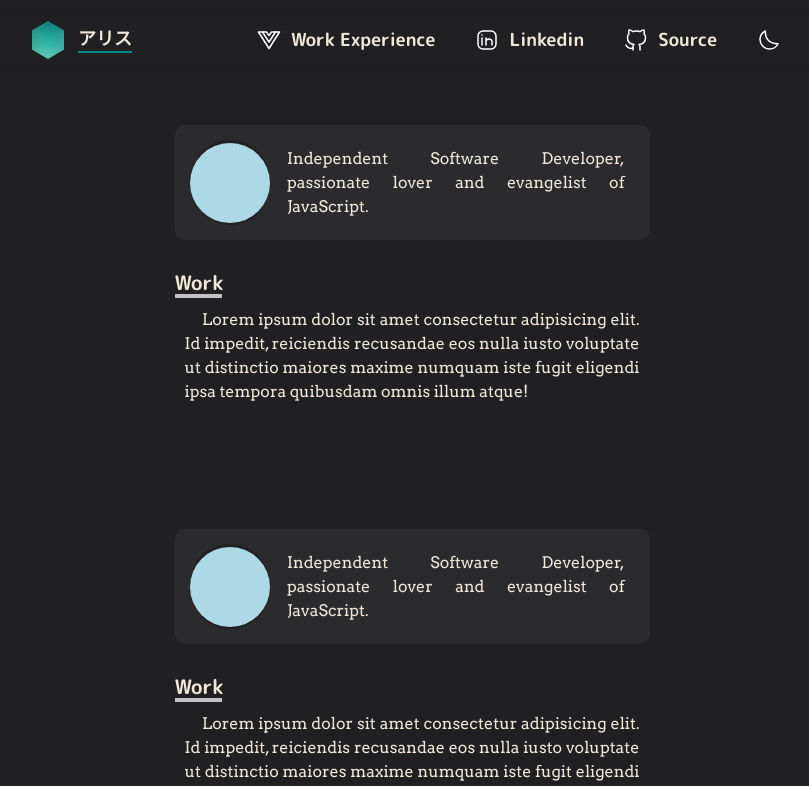
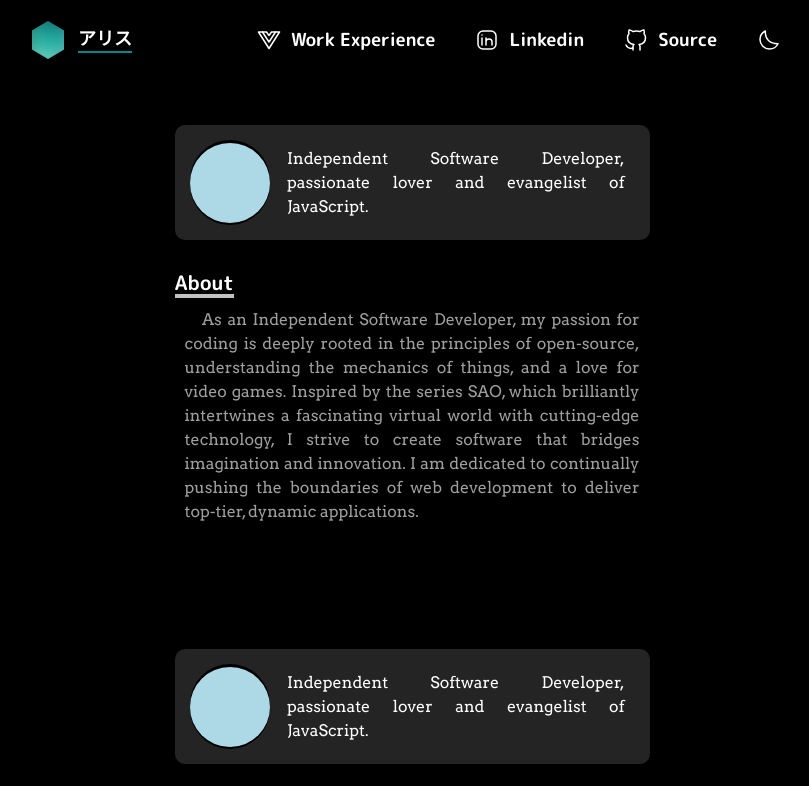
Before and after one commit to alicedev94/alice-2024, a Vue app: page / in a window 1280 px wide. Shown: the top 786 px of the page, without its empty margins (228-1037 px from the left). Built offline with nearby package versions, Linux system fonts and the light colour scheme.

Commit message:
before center header, complete a background color

```diff
--- a/src/assets/emerald/styles/color.css
+++ b/src/assets/emerald/styles/color.css
@@ -11,8 +11,17 @@
   background: linear-gradient(45deg, #C0C0C0, #D3D3D3, #A9A9A9, #F5F5F5); */
 
   /* Theme */
-  --eme-color-light: #f0e7db;
-  --eme-color-dark: #202023;
+ --eme-color-light: #ffffff;   /*  crazdog-color #f0e7db */
+  --eme-color-dark: #000000;  /*  crazdog-color #202023 */
 
   --eme-footer-light-color: #332f2c;
+
+  /* New theme */
+  --eme-color-font-light: #9f9f9f;
+  --eme-color-font-dark: #242424;
+
+  --eme-color-card-light: #f9f9f9;
+  --eme-color-card-dark: #242424;
+
+  --eme-color-nav-light: #f9f9f9;
 }
--- a/src/assets/emerald/styles/theme.css
+++ b/src/assets/emerald/styles/theme.css
@@ -9,8 +9,9 @@
 }
 
 .eme-nav-light {
-  background: var(--eme-color-white-3);
+  /* background: rgba(249, 249, 249, 0.8); */
   backdrop-filter: blur(1rem);
+  -webkit-backdrop-filter: blur(1rem);
 }
 
 .eme-nav-dark {
@@ -18,16 +19,17 @@
 }
 
 .eme-content-dark {
-  background-color: var(--eme-color-white-2);
+  background-color: var(--eme-color-card-dark);
 }
 
 .eme-content-light {
-  background-color: var(--eme-color-white-3);
+  background-color: var(--eme-color-card-light);
 }
 
 .eme-footer-light {
   background-color: var(--eme-color-light);
 }
+
 .eme-footer-dark {
   background-color: var(--eme-color-dark);
 }
--- a/src/components/BodyCo.vue
+++ b/src/components/BodyCo.vue
@@ -25,14 +25,15 @@ const name = useNameStore()
       </div>
 
       <!-- Subtittle -->
-      <h2 class="m-plus-rounded-1c-bold">Work</h2>
+      <h2 class="m-plus-rounded-1c-bold">About</h2>
 
       <!-- Description -->
-      <p class="eme-des arvo-regular eme-text-init">
-        Lorem ipsum dolor sit amet consectetur adipisicing elit. Id impedit,
-        reiciendis recusandae eos nulla iusto voluptate ut distinctio maiores
-        maxime numquam iste fugit eligendi ipsa tempora quibusdam omnis illum
-        atque!
+      <p :class="['eme-des arvo-regular eme-text-init', mode.isLightMode ? 'font-color-light' : 'font-color-dark']">
+        As an Independent Software Developer, my passion for coding is deeply rooted in the principles of open-source,
+        understanding the mechanics of things, and a love for video games. Inspired by the series SAO, which brilliantly
+        intertwines a fascinating virtual world with cutting-edge technology, I strive to create software that bridges
+        imagination and innovation. I am dedicated to continually pushing the boundaries of web development to deliver
+        top-tier, dynamic applications.
       </p>
     </div>
   </div>
@@ -59,6 +60,14 @@ h2 {
   margin-top: 3rem;
   margin-bottom: 0;
   border-bottom: 4px solid #c2c2c2;
-  width: 10%;
+  width: 12.5%;
+}
+
+.font-color-light {
+  color: var(--eme-color-font-dark);
+}
+
+.font-color-dark {
+  color: var(--eme-color-font-light);
 }
 </style>
```
